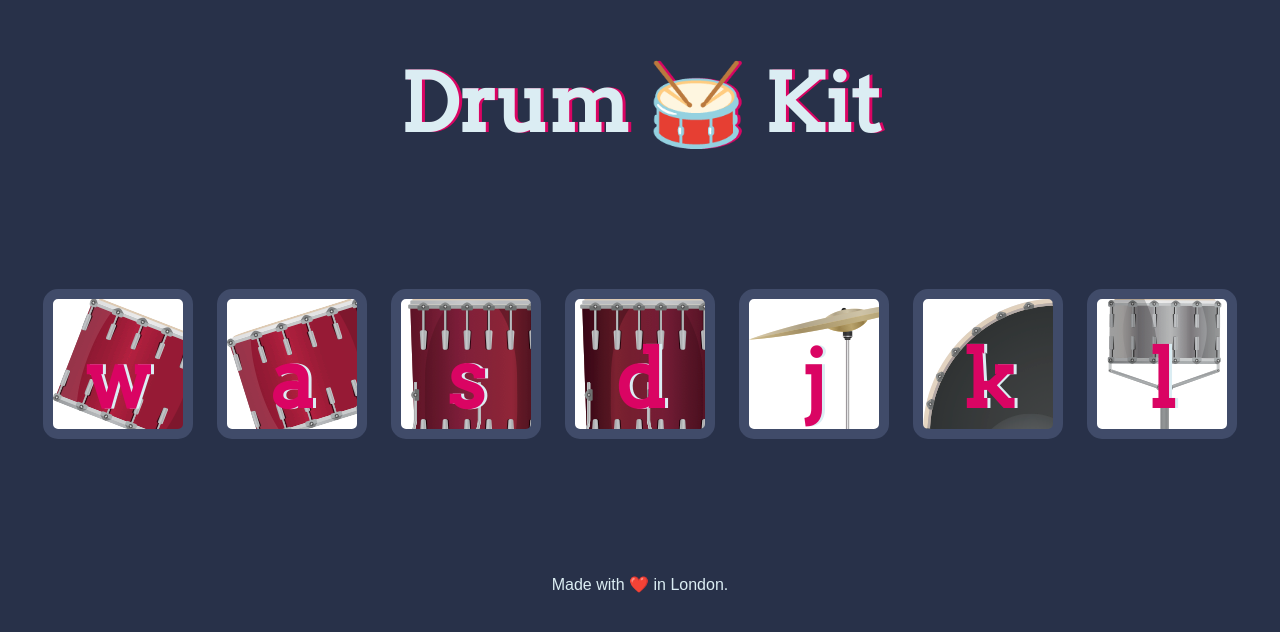
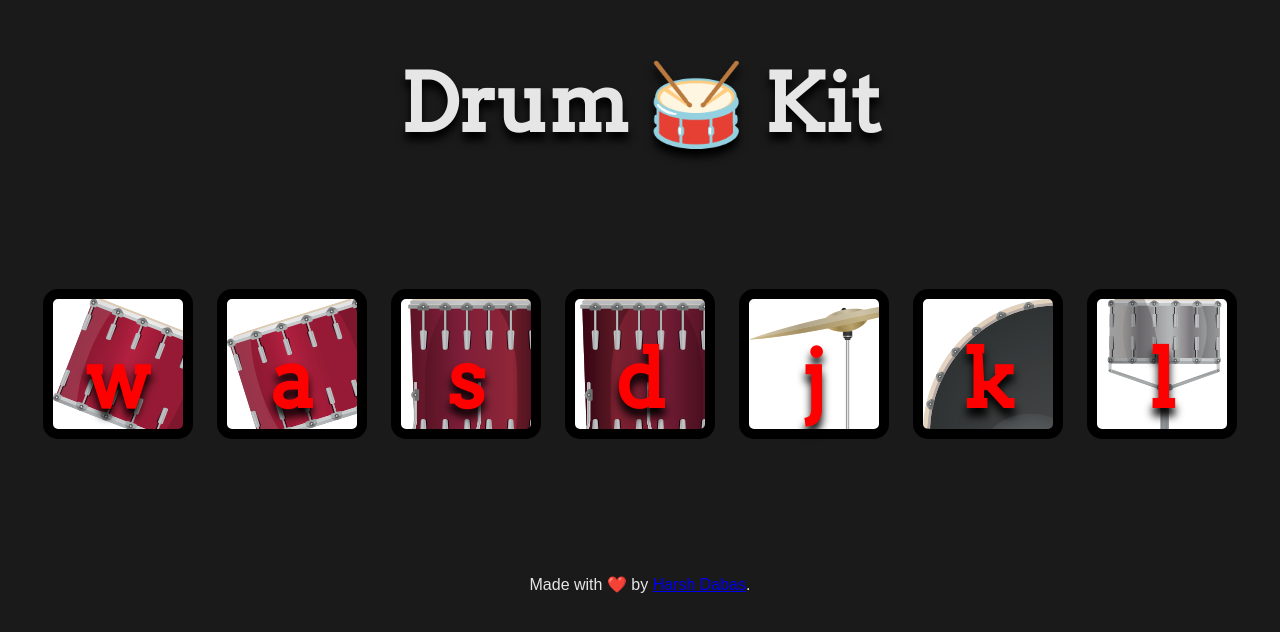
Before and after one commit to iamharshdabas/drum, a plain HTML site: page index.html in a window 1280 px wide. Drawn offline with Linux system fonts and the light colour scheme.

Commit message:
UP: sweetify

```diff
--- a/index.html
+++ b/index.html
@@ -9,8 +9,8 @@
   </head>
 
   <body>
+    <h1 id="title">Drum 🥁 Kit</h1>
 
-    <h1 id="title">Drum 🥁 Kit</h1>
     <div class="set">
       <button class="w drum">w</button>
       <button class="a drum">a</button>
@@ -22,8 +22,9 @@
     </div>
 
     <footer>
-      Made with ❤️ in London.
+      Made with ❤️ by <a href="https://iamharshdabas.github.io/about/">Harsh Dabas</a>.
     </footer>
+
     <script src="index.js", charset="utf-8"></script>
   </body>
 
--- a/styles.css
+++ b/styles.css
@@ -1,17 +1,17 @@
 body {
   text-align: center;
-  background-color: #283149;
+  background-color: #1A1A1A;
 }
 
 h1 {
   font-size: 5rem;
-  color: #DBEDF3;
+  color: #E6E6E6;
   font-family: "Arvo", cursive;
-  text-shadow: 3px 0 #DA0463;
+  text-shadow: 0px 8px 8px #000000;
 }
 
 footer {
-  color: #DBEDF3;
+  color: #E6E6E6;
   font-family: sans-serif;
 }
 
@@ -53,7 +53,7 @@ footer {
 }
 
 .pressed {
-  box-shadow: 0 3px 4px 0 #DBEDF3;
+  box-shadow: 0 3px 4px 0 #E6E6E6;
   opacity: 0.5;
 }
 
@@ -63,13 +63,13 @@ footer {
 
 .drum {
   outline: none;
-  border: 10px solid #404B69;
+  border: 10px solid #000000;
   font-size: 5rem;
   font-family: 'Arvo', cursive;
   line-height: 2;
   font-weight: 900;
-  color: #DA0463;
-  text-shadow: 3px 0 #DBEDF3;
+  color: #FF0000;
+  text-shadow: 0px 8px 8px #000000;
   border-radius: 15px;
   display: inline-block;
   width: 150px;
```
